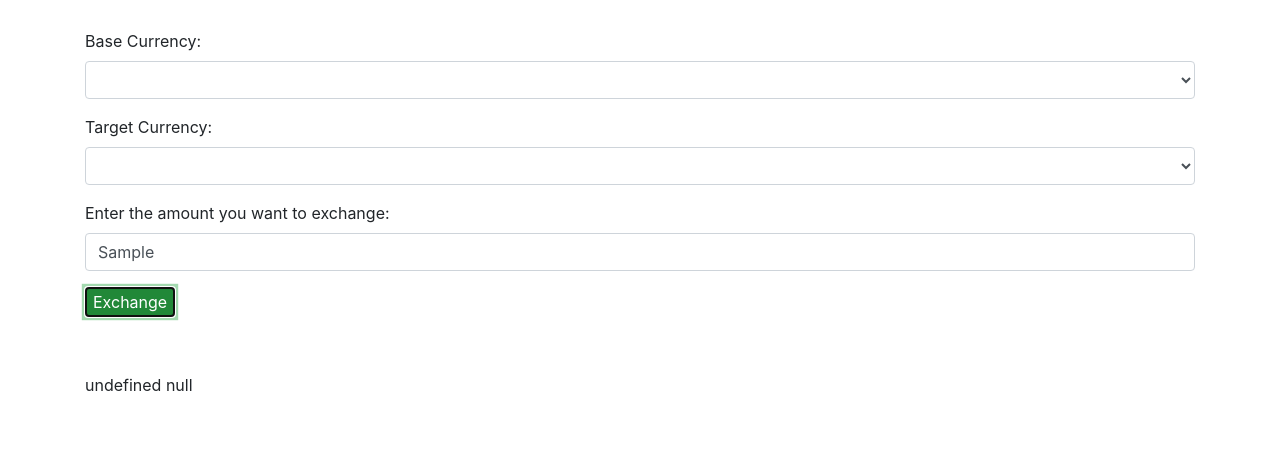
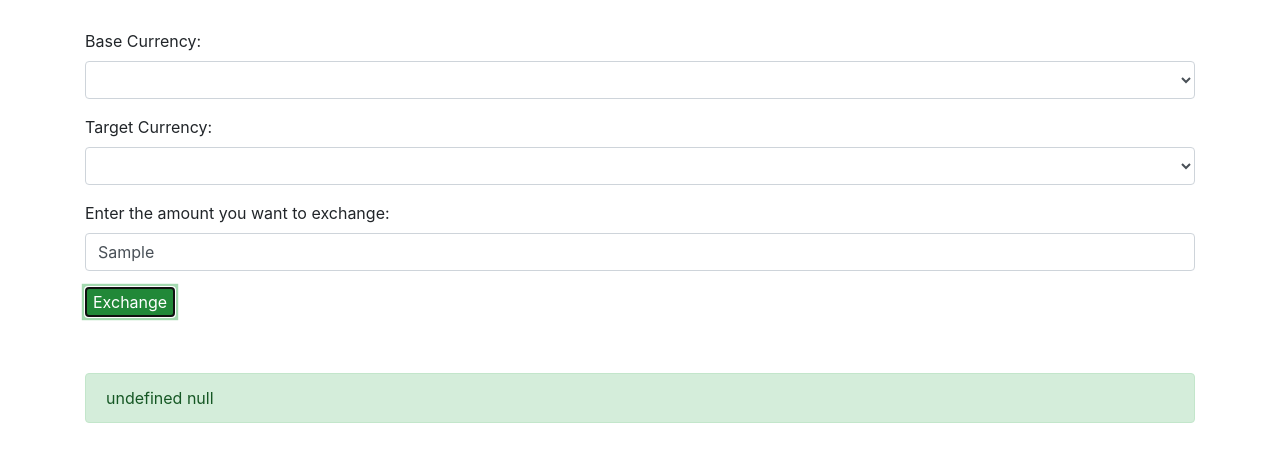
Before and after one commit to ShoNewman/currency-exchanger, a website built with webpack: page src/index.html in a window 1280 px wide. Both pictures are taken after typing "Sample" into the empty fields and a click on the button "Exchange". Shown: the part 179-640 px from the top of the page. Built offline with nearby package versions, Linux system fonts and the light colour scheme; no server answers.

Commit message:
Add Bootstrap styling to output container

```diff
--- a/src/css/styles.css
+++ b/src/css/styles.css
@@ -6,4 +6,5 @@
 .showExchange {
   margin: auto;
   margin-top: 5%;
+  display: none;
 }
--- a/src/index.html
+++ b/src/index.html
@@ -28,7 +28,7 @@
       <button class="btn-success" id="submit">Exchange</button>
     </form>
     <div class="showErrors"></div>
-    <div class="showExchange"></div>
+    <div class="showExchange alert alert-success"></div>
   </div>
 </body>
 </html>
--- a/src/main.js
+++ b/src/main.js
@@ -8,6 +8,7 @@ async function makeApiCall(base, target, amount) {
   const response = await currencyService.getCurreny(base, target, amount);
   let exchange = response.conversion_result;
   if (response) {
+    $('.showExchange').show();
     $('.showExchange').text(`${exchange} ${base}`);
   } else {
     $('.showErrors').text(`There was an error: ${response.message}`);
```
